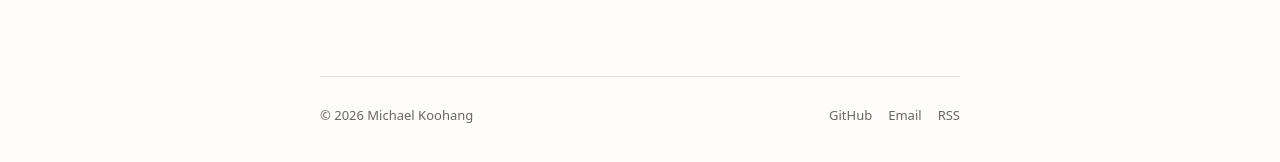
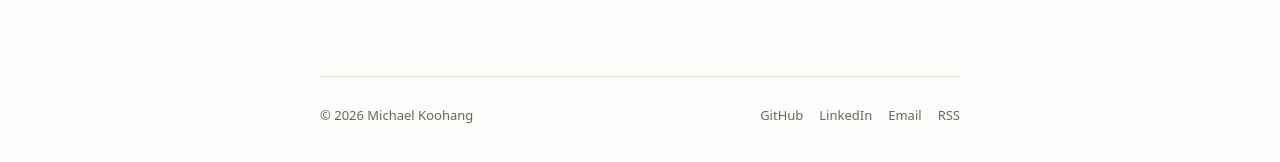
Before and after one commit to sebasque/sebasque.github.io, a Jekyll site: the page built from index.md, in a window 1280 px wide. Shown: the part 668-830 px from the top of the page. Built offline with Jekyll 4.4.1, drawn with Linux system fonts in a browser that asks for light colours.

Commit message:
Add LinkedIn back to the footer
Co-Authored-By: Claude Opus 5 <noreply@anthropic.com>

```diff
--- a/_config.yml
+++ b/_config.yml
@@ -17,6 +17,7 @@ baseurl: ""
 # Shown in the footer / about page. Delete any you don't want.
 social:
   github: sebasque
+  linkedin: michaelkoohang
 
 # ─────────────────────────────────────────────────────────────
 #  Build settings — you shouldn't need to touch these.
--- a/_layouts/default.html
+++ b/_layouts/default.html
@@ -42,6 +42,7 @@
     <p>&copy; {{ 'now' | date: "%Y" }} {{ site.author }}</p>
     <p class="links">
       {%- if site.social.github %}<a href="https://github.com/{{ site.social.github }}">GitHub</a>{% endif -%}
+      {%- if site.social.linkedin %}<a href="https://www.linkedin.com/in/{{ site.social.linkedin }}/">LinkedIn</a>{% endif -%}
       {%- if site.social.twitter %}<a href="https://twitter.com/{{ site.social.twitter }}">Twitter</a>{% endif -%}
       {%- if site.social.mastodon %}<a rel="me" href="{{ site.social.mastodon }}">Mastodon</a>{% endif -%}
       {%- if site.social.bluesky %}<a href="https://bsky.app/profile/{{ site.social.bluesky }}">Bluesky</a>{% endif -%}
```
